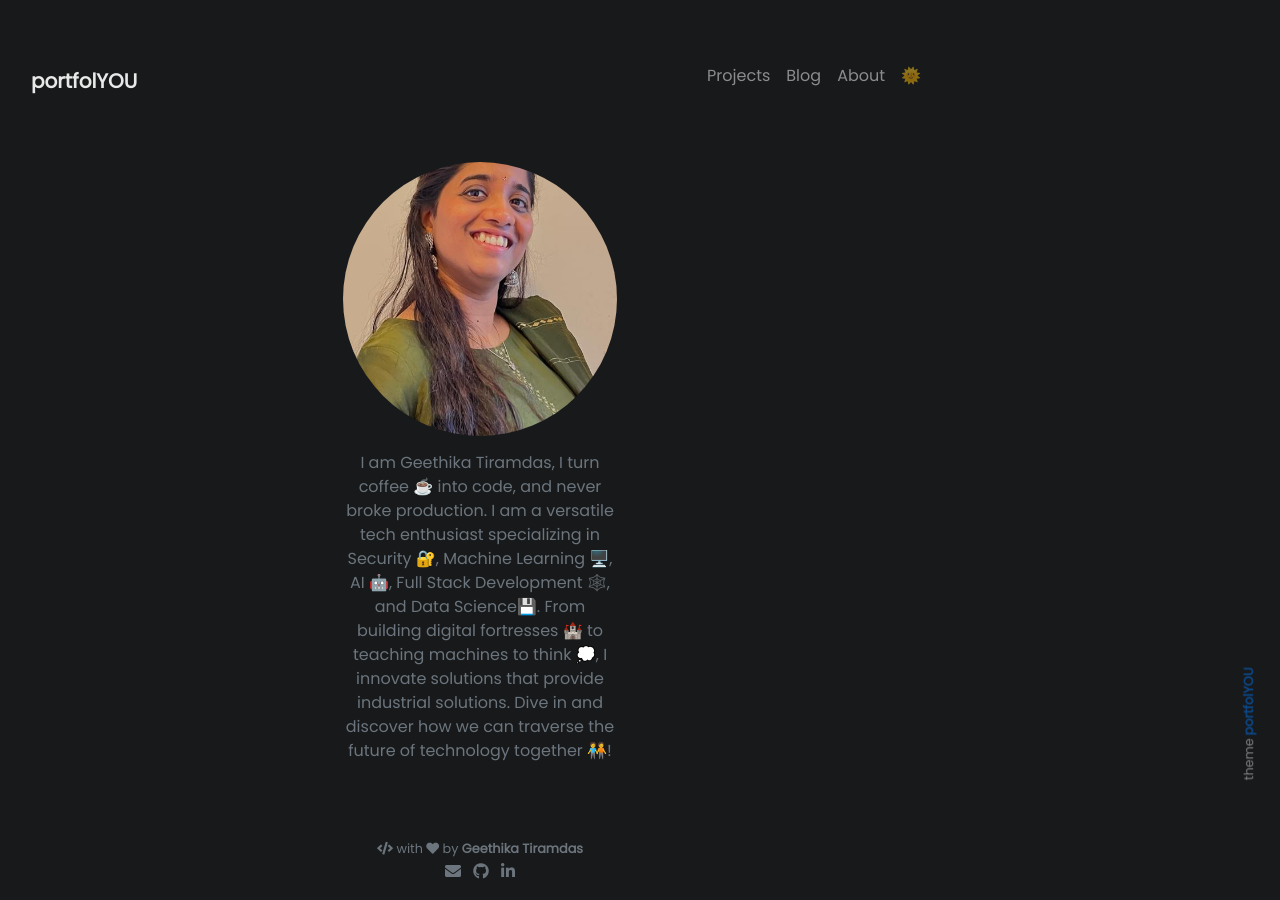
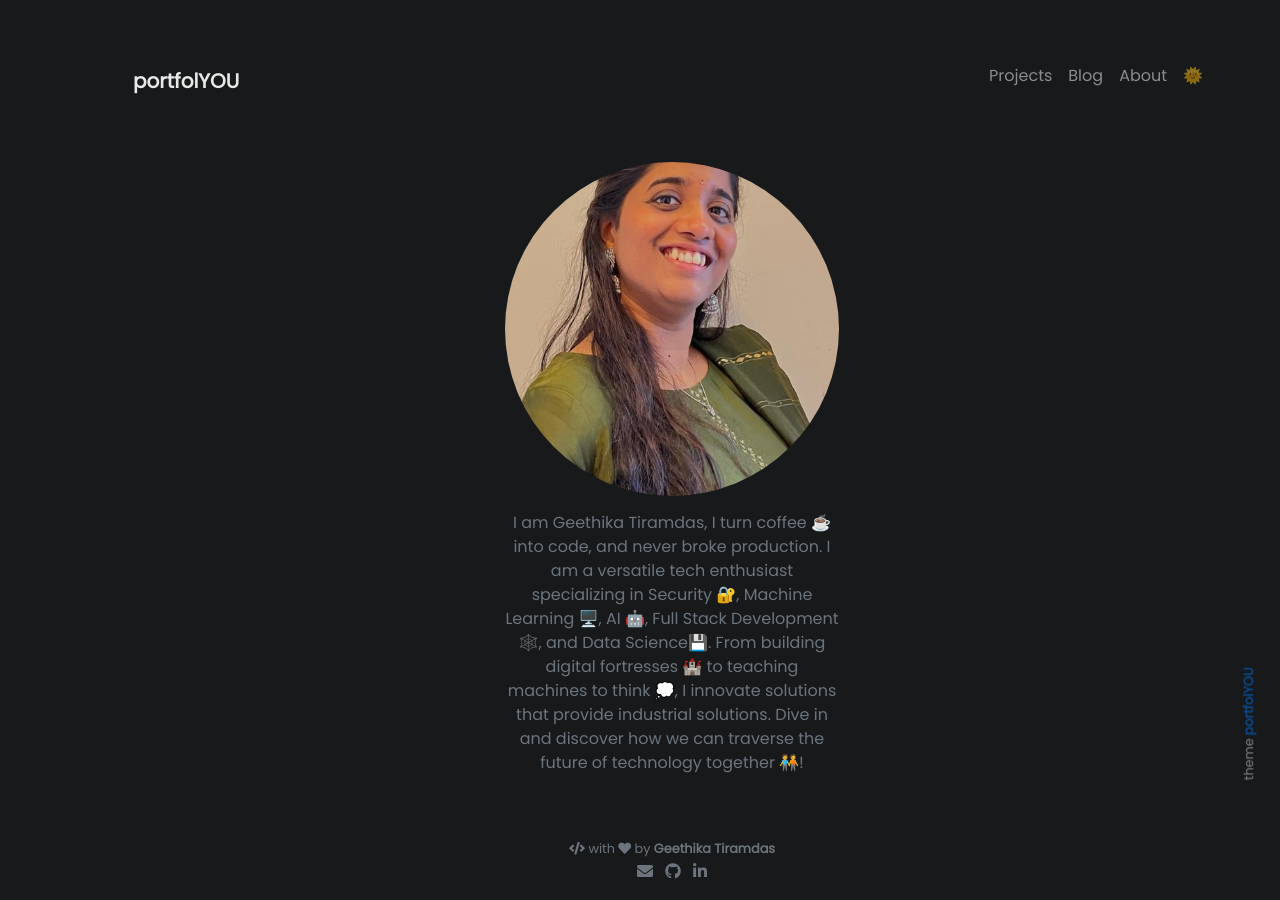
Before and after one commit to tiramdasg/tiramdasg.github.io, a Jekyll site: the page built from pages/index.md, in a window 1280 px wide. Built offline with Jekyll 4.4.1, drawn with Linux system fonts in a browser that asks for light colours; emoji names are drawn with the system emoji font.

Commit message:
update style.css

```diff
--- a/assets/css/style.scss
+++ b/assets/css/style.scss
@@ -1,7 +1,7 @@
 ---
 ---
 body {
-  width: 75%;
+  width: 105%;
 }
 // body {
 //     background-color: #F5EEE6
```
